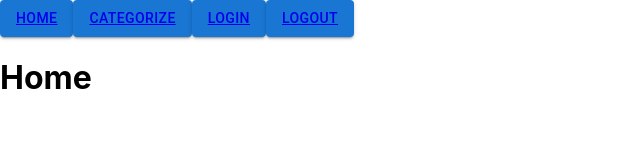
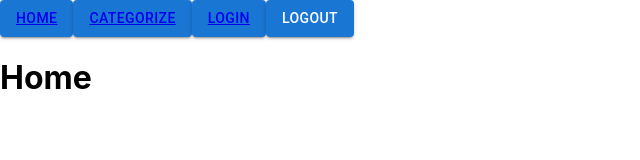
Before and after one commit to logantillman/Contree, a React (Create React App) app in the folder client/: page / in a window 1280 px wide. Shown: the top 160 px of the page, without its empty margins (0-640 px from the left). Built offline with nearby package versions, Linux system fonts and the light colour scheme.

Commit message:
Refactor nav bar

```diff
--- a/client/src/components/NavBar.js
+++ b/client/src/components/NavBar.js
@@ -1,7 +1,8 @@
 import { Button } from "@mui/material";
 import { Outlet, NavLink } from "react-router-dom";
+import Logout from "./Logout";
 
-const NavBar = () => {
+const NavBar = (props) => {
     return (
         <>
             <Button variant="contained">
@@ -13,9 +14,7 @@ const NavBar = () => {
             <Button variant="contained">
                 <NavLink to="/login">Login</NavLink>
             </Button>
-            <Button variant="contained">
-                <NavLink to="/logout">Logout</NavLink>
-            </Button>
+            <Logout setToken={props.setToken} />
             <Outlet />
         </>
     )
```
